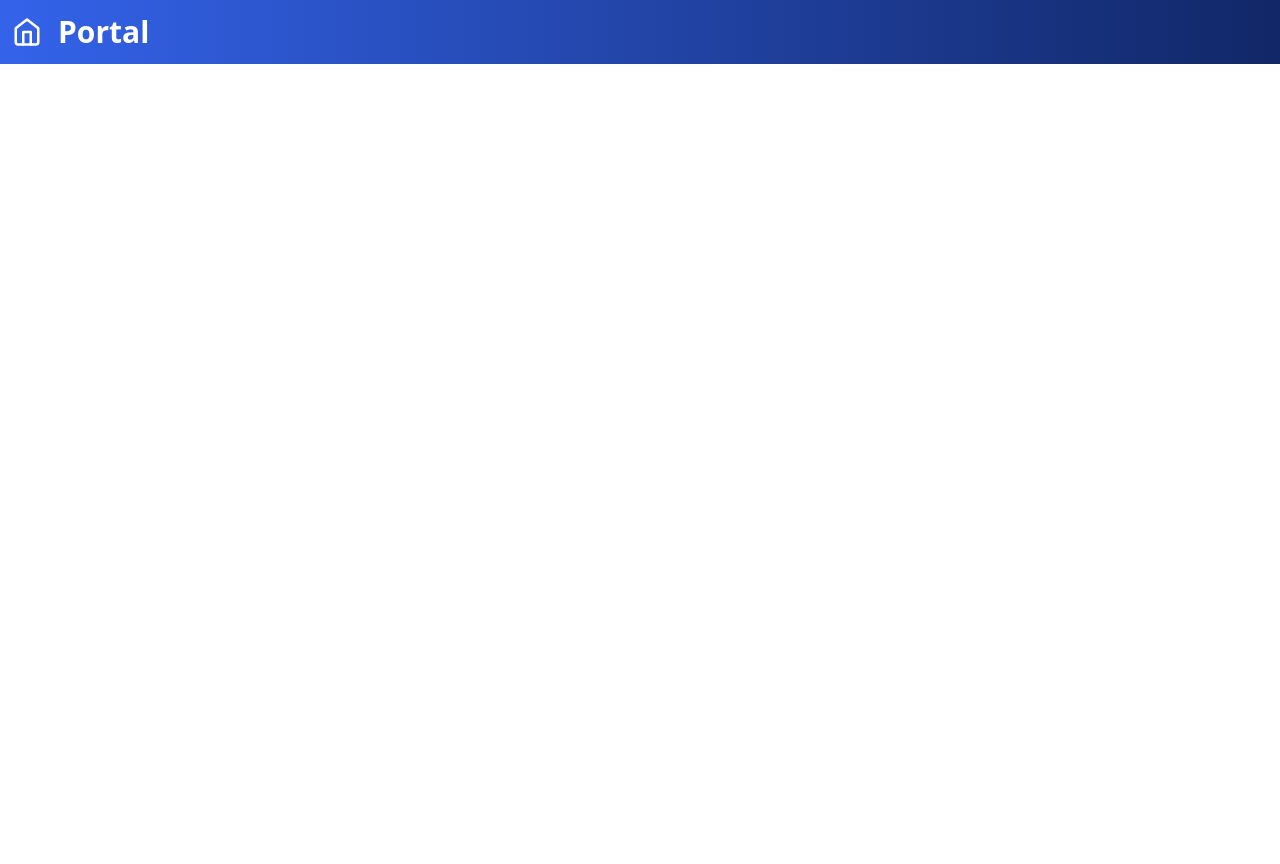
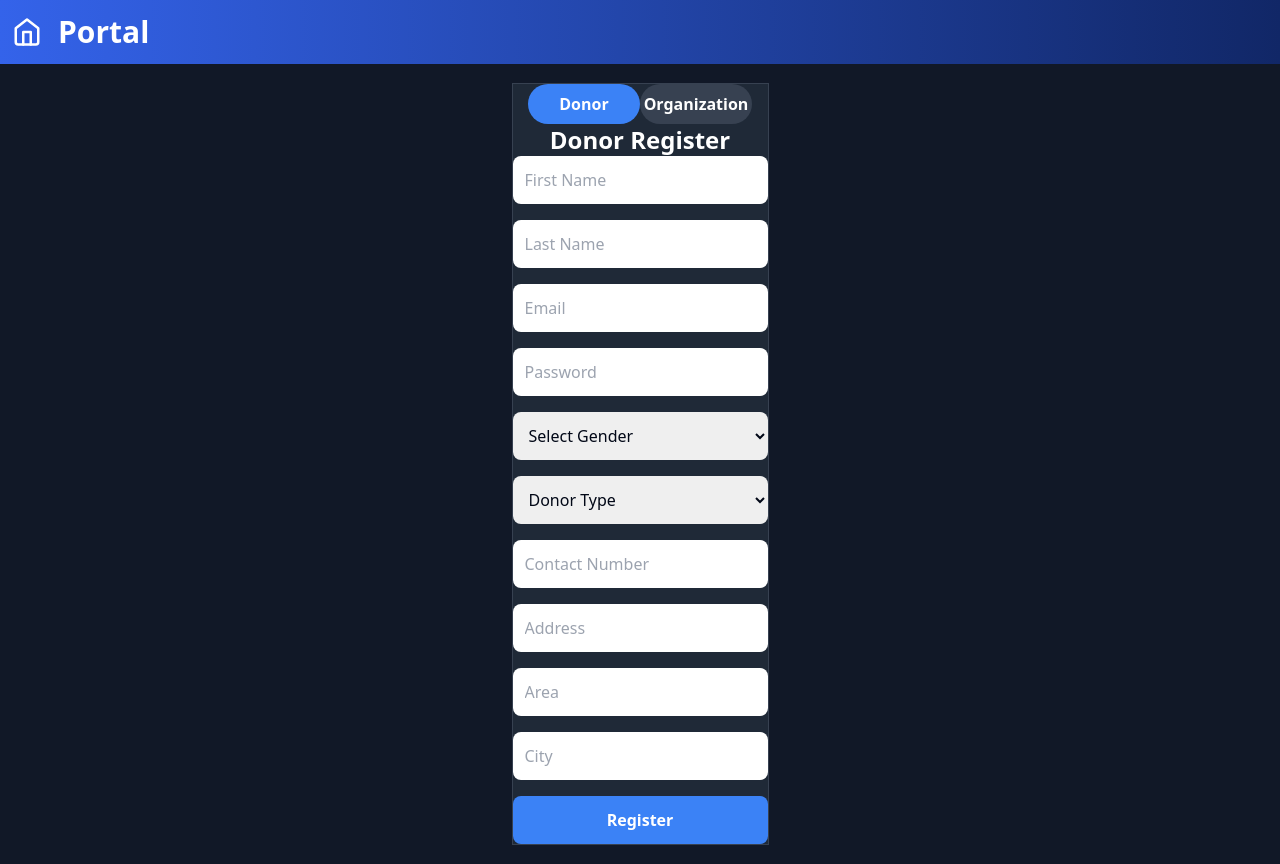
Before and after one commit to DottierDark/TempleSE, a React (Vite) app: page / in a window 1280 px wide. Both pictures are taken after a click on the element "Don't have an account? Register here.". Before the commit the page ends 800 px from the top, so only its background shows below. Built offline with nearby package versions, Linux system fonts and the light colour scheme.

Commit message:
update Register and Login

```diff
--- a/src/Pages/Login.tsx
+++ b/src/Pages/Login.tsx
@@ -15,16 +15,24 @@ import { zodResolver } from "@hookform/resolvers/zod";
 import { loginContainerClass } from "../assets/Styles";
 import { Card } from "../Components/shadcn/ui/card";
 import { adminUser } from "../assets/dummyData";
-import { User } from "../types";
+// import { User } from "../types";
 
 export default function Login() {
 	const navigate = useNavigate();
+	// const formSchema = z.object({
+	// 	username: z.string().min(2, {
+	// 		message: "Username must be at least 2 characters.",
+	// 	}),
+	// 	password: z.string().min(6, {
+	// 		message: "Password must be at least 6 characters.",
+	// 	}),
+	// });
 	const formSchema = z.object({
 		username: z.string().min(2, {
-			message: "Username must be at least 2 characters.",
+			message: "Wrong UserName, Please try again.",
 		}),
 		password: z.string().min(6, {
-			message: "Password must be at least 6 characters.",
+			message: "Wrong Password, Please try again.",
 		}),
 	});
 	const form = useForm<z.infer<typeof formSchema>>({
@@ -39,24 +47,24 @@ export default function Login() {
 		if (values.username === "Admin" && values.password === "Admin") {
 			localStorage.setItem("auth", "true");
 			navigate("/admin");
-			if (
-				adminUser.username === values.username &&
-				adminUser.password === values.password
-			) {
-				navigate("/admin");
-			} else {
-				alert("Invalid username or password");
-			}
 		}
+		else {
+			alert("Invalid username or password");
+		}
+
 	}
 
 	return (
-		<div className="flex h-full w-full flex-col items-center justify-center bg-gray-900 ">
+
+		<div className="absolute flex h-full w-full flex-col items-center justify-center bg-gray-900 ">
+
 			<Card className={`${loginContainerClass}`}>
-				<div className="flex w-full flex-col items-center gap-5">
-					<h1 className="text-xl font-bold leading-tight tracking-tight text-white md:text-2xl">
-						Login
-					</h1>
+
+				<div className="w-full flex flex-col items-center justify-center gap-3 margin-bottom: 0">
+						<br></br>
+						<h1 className="text-xl font-bold tracking-tight justify-center text-white md:text-2xl">
+							Login
+						</h1>
 					<p
 						className=" text-primary-500 cursor-pointer font-medium text-white hover:underline"
 						onClick={() => navigate("/register")}
@@ -64,7 +72,7 @@ export default function Login() {
 						Don't have an account? Register here.
 					</p>
 				</div>
-				<div>
+				<div className="margin-top: 0 justify-center">
 					<Form {...form}>
 						<form
 							onSubmit={form.handleSubmit(onSubmit)}
@@ -102,7 +110,7 @@ export default function Login() {
 									</FormItem>
 								)}
 							/>
-							<Button type="submit">Submit</Button>
+							<Button type="submit">Login</Button>
 						</form>
 					</Form>
 				</div>
--- a/src/Pages/Register.tsx
+++ b/src/Pages/Register.tsx
@@ -3,7 +3,7 @@ import { loginButtonClass, loginContainerClass } from "../assets/Styles";
 import { useNavigate } from "react-router-dom";
 
 export default function Register() {
-	const [formType, setFormType] = useState<"Donor" | "Org">("Donor");
+	const [formType, setFormType] = useState<"Donor" | "Organization">("Donor");
 
 	const navigate = useNavigate();
 
@@ -17,6 +17,158 @@ export default function Register() {
 	}, [navigate]);
 
 	return (
-		<div className="flex h-full w-full flex-col items-center justify-center bg-gray-900 "></div>
+		<div className="absolute flex h-full w-full flex-col items-center justify-center bg-gray-900 ">
+			<div className={loginContainerClass}>
+				<div className="flex flex-row items-center justify-center">
+					<button
+						onClick={() => setFormType("Donor")}
+						className={`${loginButtonClass} ${
+							formType === "Donor" ? "bg-blue-500" : "bg-gray-700"
+						}`}
+					>
+						Donor
+					</button>
+					<button
+						onClick={() => setFormType("Organization")}
+						className={`${loginButtonClass} ${
+							formType === "Organization" ? "bg-blue-500" : "bg-gray-700"
+						}`}
+					>
+						Organization
+					</button>
+				</div>
+				{formType === "Donor" ? (
+					<div>
+						<h1 className="text-white text-2xl font-bold text-center">Donor Register</h1>
+						<form className="flex flex-col space-y-4">
+							<input
+								type="text"
+								placeholder="First Name"
+								className="rounded-lg p-3"
+							/>
+							<input
+								type="text"
+								placeholder="Last Name"
+								className="rounded-lg p-3"
+							/>
+							<input
+								type="text"
+								placeholder="Email"
+								className="rounded-lg p-3"
+							/>
+							<input
+								type="password"
+								placeholder="Password"
+								className="rounded-lg p-3"
+							/>
+							<select className="rounded-lg p-3">
+								  <option value="" disabled selected>Select Gender</option>
+								<option value="male">Male</option>
+								<option value="female">Female</option>
+								<option value="other">Other</option>
+							</select>
+						    <select className="rounded-lg p-3">
+								  <option value="" disabled selected>Donor Type</option>
+								<option value="regular">Regular</option>
+								<option value="teacher">Teacher</option>
+								<option value="doctor">Doctor</option>
+							</select>
+							<input
+								type="text"
+								placeholder="Contact Number"
+								className="rounded-lg p-3"
+							/>
+							<input
+								type="text"
+								placeholder="Address"
+								className="rounded-lg p-3"
+							/>
+							<input
+								type="text"
+								placeholder="Area"
+								className="rounded-lg p-3"
+							/>
+							<input
+								type="text"
+								placeholder="City"
+								className="rounded-lg p-3"
+							/>
+							<button className="rounded-lg bg-blue-500 p-3 font-bold text-white">
+								Register
+							</button>
+						</form>
+					</div>
+				) : (
+					<div>
+						<h1 className="text-white text-2xl font-bold text-center">
+							Organization Representative Register
+						</h1>
+						<form className="flex flex-col space-y-4">
+							<input
+								type="text"
+								placeholder="First Name"
+								className="rounded-lg p-3"
+							/>
+							<input
+								type="text"
+								placeholder="Last Name"
+								className="rounded-lg p-3"
+							/>
+							<input
+								type="text"
+								placeholder="Email"
+								className="rounded-lg p-3"
+							/>
+							<input
+								type="password"
+								placeholder="Password"
+								className="rounded-lg p-3"
+							/>
+							 <select className="rounded-lg p-3">
+								  <option value="" disabled selected>Select Gender</option>
+								<option value="male">Male</option>
+								<option value="female">Female</option>
+								<option value="other">Other</option>
+							</select>
+							<input
+								type="text"
+								placeholder="Contact Number"
+								className="rounded-lg p-3"
+							/>
+							<input
+								type="text"
+								placeholder="Organization Name"
+								className="rounded-lg p-3"/>
+							<input
+								type="text"
+								placeholder="Organization Type"
+								className="rounded-lg p-3"/>
+							<input
+								type="text"
+								placeholder="Organization Address"
+								className="rounded-lg p-3"
+							/>
+							<input
+								type="text"
+								placeholder="Area"
+								className="rounded-lg p-3"
+							/>
+							<input
+								type="text"
+								placeholder="City"
+								className="rounded-lg p-3"
+							/>
+							<button className="rounded-lg bg-blue-500 p-3 font-bold text-white">
+								Register
+							</button>
+						</form>
+						<p
+                            className=" text-primary-500 cursor-pointer font-medium text-white hover:underline"
+                            onClick={() => navigate("/login")}
+                        ></p>
+					</div>)
+				}
+				</div>
+			</div>
 	);
 }
--- a/src/assets/Styles.tsx
+++ b/src/assets/Styles.tsx
@@ -3,8 +3,13 @@ export const formInputClass =
 	"block w-full rounded-lg border  border-gray-600  bg-gray-700 p-2.5 text-white placeholder-gray-400 focus:border-blue-500 focus:ring-blue-500 sm:text-sm";
 export const formTextClass = "mb-2 block text-sm font-medium text-white";
 export const loginContainerClass = "border border-gray-700 bg-gray-800";
+
+export const registerContainerClass = "border border-gray-700 bg-gray-800";
+
+
 export const loginButtonClass =
 	"flex h-10 w-28 cursor-pointer items-center justify-center rounded-full bg-blue-500 p-3 font-bold text-white";
+
 export const backgroundClass = "bg-gray-900";
 export const homePageButtonClass =
 	"flex h-16 w-[75%] text-white cursor-pointer items-center justify-center border border-solid border-blue-500 text-lg first-of-type:rounded-t-2xl last-of-type:rounded-b-2xl hover:scale-[105%] bg-gray-600";
```
